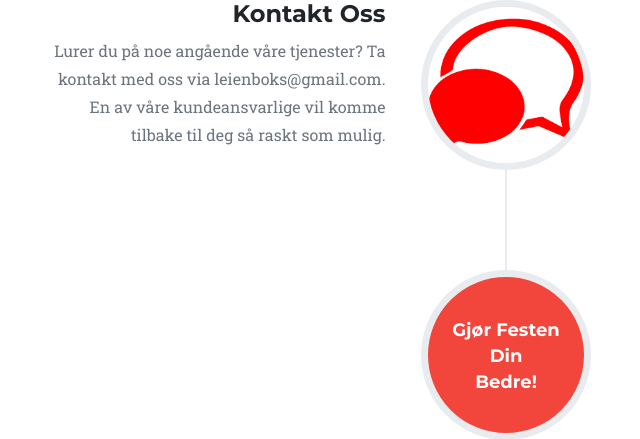
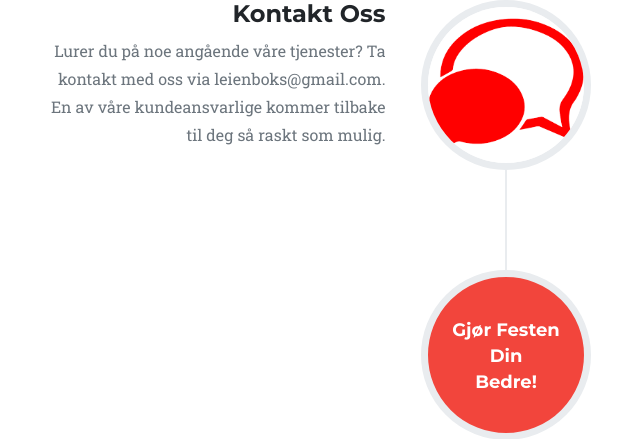
Before and after one commit to davidharket/LeienboksPush, a Flask app: page / in a window 1280 px wide. Shown: the part 4097-4536 px from the top of the page, without its empty margins (134-774 px from the left). Run offline with Flask 2, Linux system fonts and the light colour scheme; some libraries are stand-ins or nearby versions.

Commit message:
kommer vs. vil komme

```diff
--- a/templates/index.html
+++ b/templates/index.html
@@ -230,7 +230,7 @@
                             <div class="timeline-heading">
                                 <h4 class="subheading">Kontakt Oss</h4>
                             </div>
-                            <div class="timeline-body"><p class="text-muted">Lurer du på noe angående våre tjenester? Ta kontakt med oss via leienboks@gmail.com. En av våre kundeansvarlige vil komme tilbake til deg så raskt som mulig.</p></div>
+                            <div class="timeline-body"><p class="text-muted">Lurer du på noe angående våre tjenester? Ta kontakt med oss via leienboks@gmail.com. En av våre kundeansvarlige kommer tilbake til deg så raskt som mulig.</p></div>
                         </div>
                     </li>
                     <li class="timeline-inverted">
```
